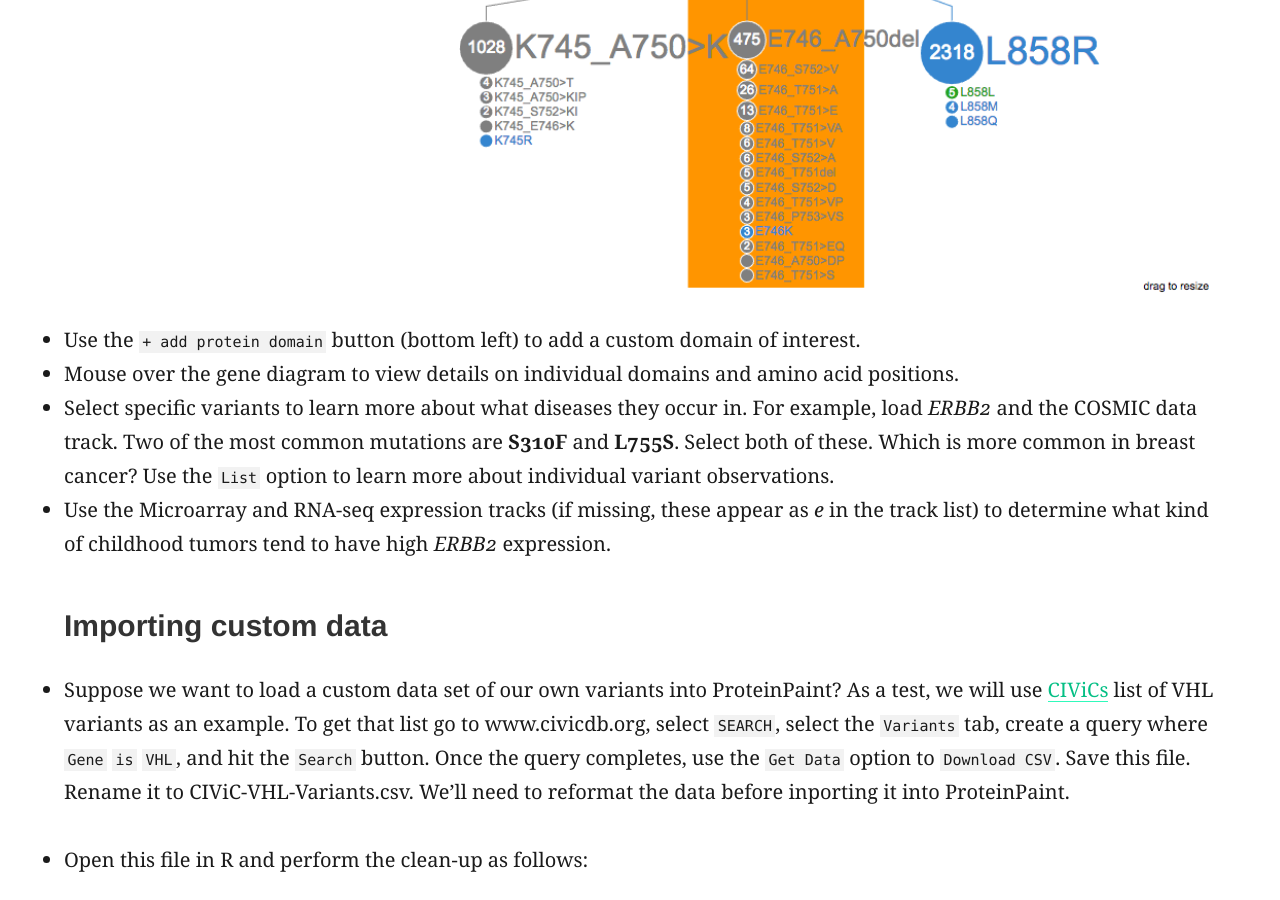
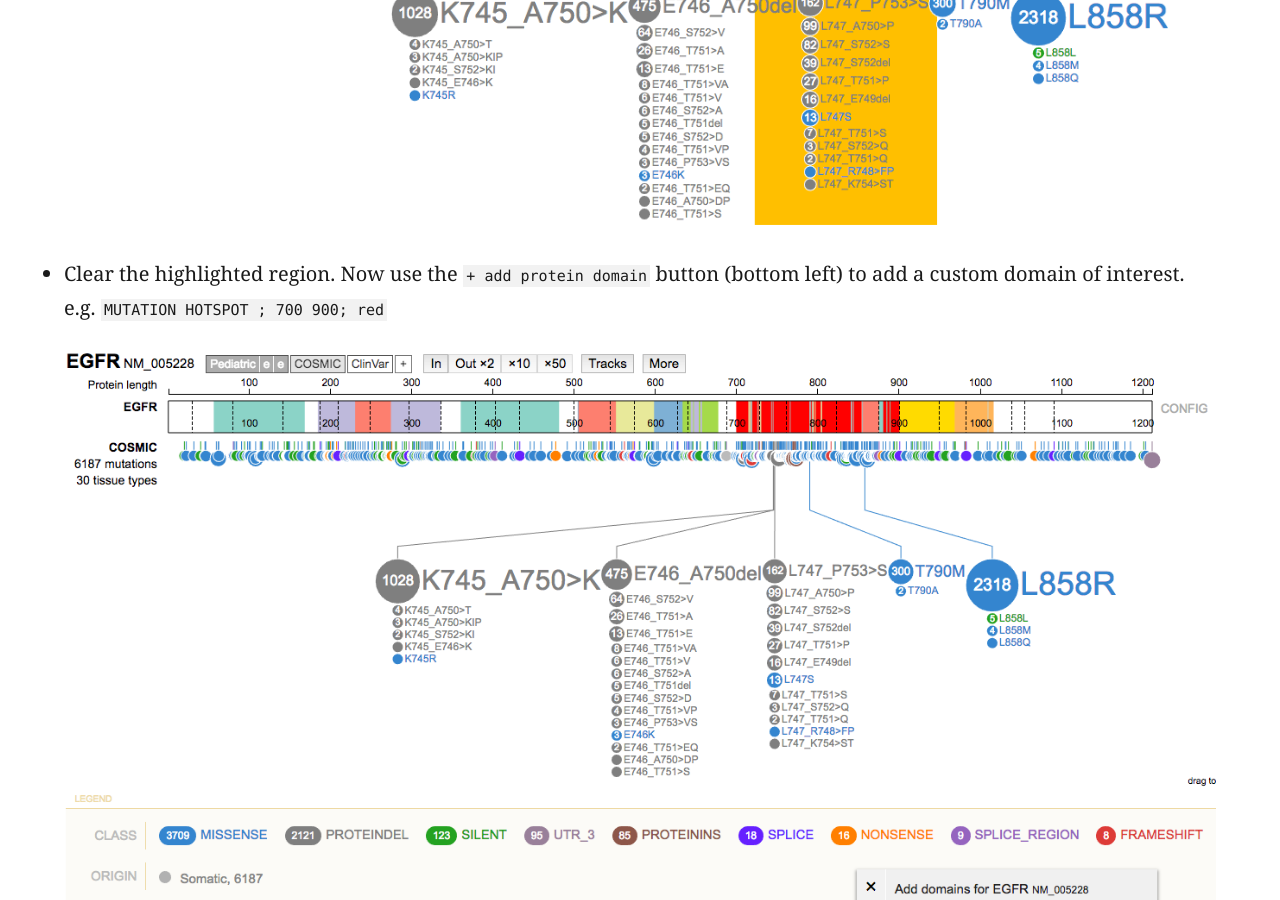
Before and after one commit to griffithlab/genviz.org, a Jekyll site: the page built from _posts/0001-07-01-ProteinPaint.md, in a window 1280 px wide and 900 px high, scrolled down 3724 px. Built offline with Jekyll 4.4.1, drawn with Linux system fonts in a browser that asks for light colours; nearby versions of some CDN libraries.

Commit message:
add and update screenshots

```diff
--- a/_posts/0001-07-01-ProteinPaint.md
+++ b/_posts/0001-07-01-ProteinPaint.md
@@ -44,7 +44,10 @@ Go through the following exercise to explore the functionality of this resource:
 
 {% include figure.html image="/assets/proteinpaint/proteinpaint5.png" width="1200" %}
 
-* Use the `+ add protein domain` button (bottom left) to add a custom domain of interest.
+* Clear the highlighted region.  Now use the `+ add protein domain` button (bottom left) to add a custom domain of interest. e.g. `MUTATION HOTSPOT ; 700 900; red`
+
+{% include figure.html image="/assets/proteinpaint/proteinpaint6.png" width="1200" %}
+
 * Mouse over the gene diagram to view details on individual domains and amino acid positions.
 * Select specific variants to learn more about what diseases they occur in. For example, load *ERBB2* and the COSMIC data track. Two of the most common mutations are **S310F** and **L755S**. Select both of these. Which is more common in breast cancer? Use the `List` option to learn more about individual variant observations.
 * Use the Microarray and RNA-seq expression tracks (if missing, these appear as <em>e</em> in the track list) to determine what kind of childhood tumors tend to have high *ERBB2* expression.
```
Also changed, not shown: assets/proteinpaint/proteinpaint5.png, assets/proteinpaint/proteinpaint6.png (added).
